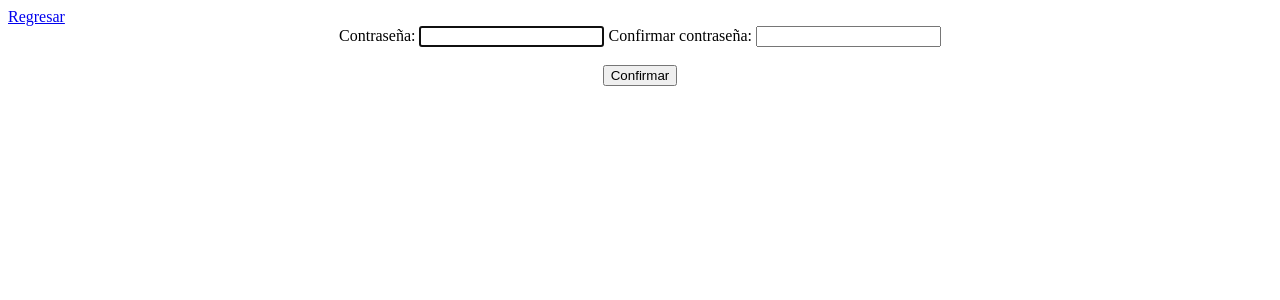
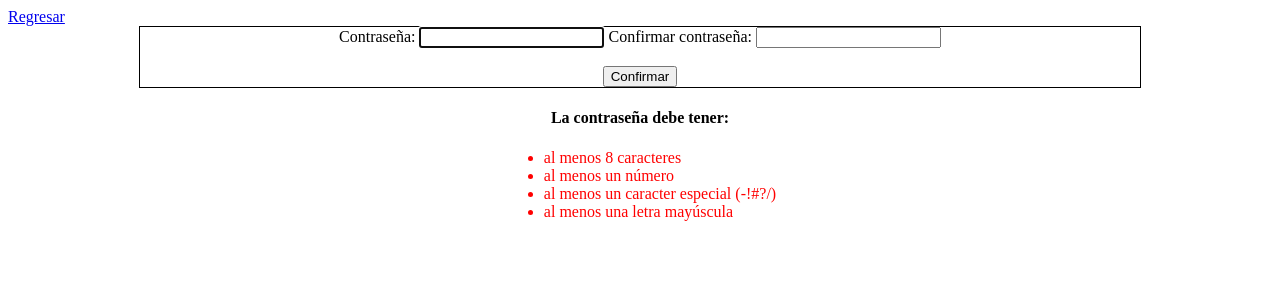
Before and after one commit to EricBL3/LaboratoriosDAW_A01704340, a PHP site: page /ejercicios/passwords.html in a window 1280 px wide. Shown: the top 300 px of the page. Run offline with PHP 8.4, Linux system fonts and the light colour scheme.

Commit message:
Agregar validaciones al validador de password

```diff
--- a/Lab05/ejercicios/passwords.html
+++ b/Lab05/ejercicios/passwords.html
@@ -7,11 +7,11 @@
 		<meta name="description" content="">
 		<meta name="viewport" content="width=device-width, initial-scale=1">
 		<link rel="stylesheet" href="../styles/Lab05.css">
+		<link rel="stylesheet" href="../styles/passwords.css">
 	</head>
 	<body>
 		<a href="../index.html">Regresar</a>
 		<section class="validador">
-
 			<form class="miForma" id="miForma">
 				<label for="contraseña">Contraseña:</label>
 				<input type="password" id="contraseña" autofocus>
@@ -21,6 +21,16 @@
 				<p id="texto"></p>
 				<input type="button" id="ok" value="Confirmar">
 			</form>
+
+			<section id="validaciones">
+				<h4>La contraseña debe tener:</h4>
+				<ul id="lista">
+					<li id="length">al menos 8 caracteres</li>
+					<li id="num">al menos un número</li>
+					<li id="special">al menos un caracter especial (-!#?/)</li>
+					<li id="mayus">al menos una letra mayúscula</li>
+				</ul>
+			</section>
 		</section>
 
 
--- a/Lab05/js/passwords.js
+++ b/Lab05/js/passwords.js
@@ -1,7 +1,7 @@
 document.getElementById("ok").onclick = function()
 {
-	let contraseña = document.getElementById("contraseña").value;
-	let confirmar = document.getElementById("confirmar").value;
+	var contraseña = document.getElementById("contraseña").value;
+	var confirmar = document.getElementById("confirmar").value;
 
 
 	if(contraseña === "" && confirmar === "")
@@ -34,3 +34,65 @@ function resultado(res)
 	}
 
 }
+
+contraseña.oninput = function()
+{
+	checkLength();
+	checkNumber();
+	checkSpecial();
+	checkMayus();
+}
+
+
+function checkLength()
+{
+
+	if(contraseña.value.length >= 8)
+	{
+		document.getElementById("length").setAttribute("style", "color: green;");
+
+	}
+	else
+	{
+		document.getElementById("length").setAttribute("style", "color: red;");
+	}
+}
+
+function checkNumber()
+{
+	//checa si tiene un numero
+	if(/\d/.test(contraseña.value))
+	{
+		document.getElementById("num").setAttribute("style", "color: green;");
+	}
+	else
+	{
+		document.getElementById("num").setAttribute("style", "color: red;");
+	}
+}
+
+function checkSpecial()
+{
+	//checa si tiene un caracter especial
+	if(/[~`!#$%\^&*+=\-\[\]\\';,/{}|\\":<>\?]/.test(contraseña.value))
+	{
+		document.getElementById("special").setAttribute("style", "color: green;");
+	}
+	else
+	{
+		document.getElementById("special").setAttribute("style", "color: red;");
+	}
+}
+
+function checkMayus()
+{
+	//checa si tiene una mayuscula
+	if(/[A-Z]/.test(contraseña.value))
+	{
+		document.getElementById("mayus").setAttribute("style", "color: green;");
+	}
+	else
+	{
+		document.getElementById("mayus").setAttribute("style", "color: red;");
+	}
+}
--- a/Lab05/styles/Lab05.css
+++ b/Lab05/styles/Lab05.css
@@ -14,6 +14,7 @@ header{
 .ejercicios, .validador
 {
 	text-align: center;
+
 }
 
 button
--- /dev/null
+++ b/Lab05/styles/passwords.css
@@ -0,0 +1,15 @@
+form
+{
+	margin-left: auto;
+	margin-right: auto;
+	width: 1000px;
+	border: 1px solid black;
+}
+
+#lista
+{
+	margin: 0 auto;
+	display: table;
+	text-align: left;
+	color: red;
+}
```
